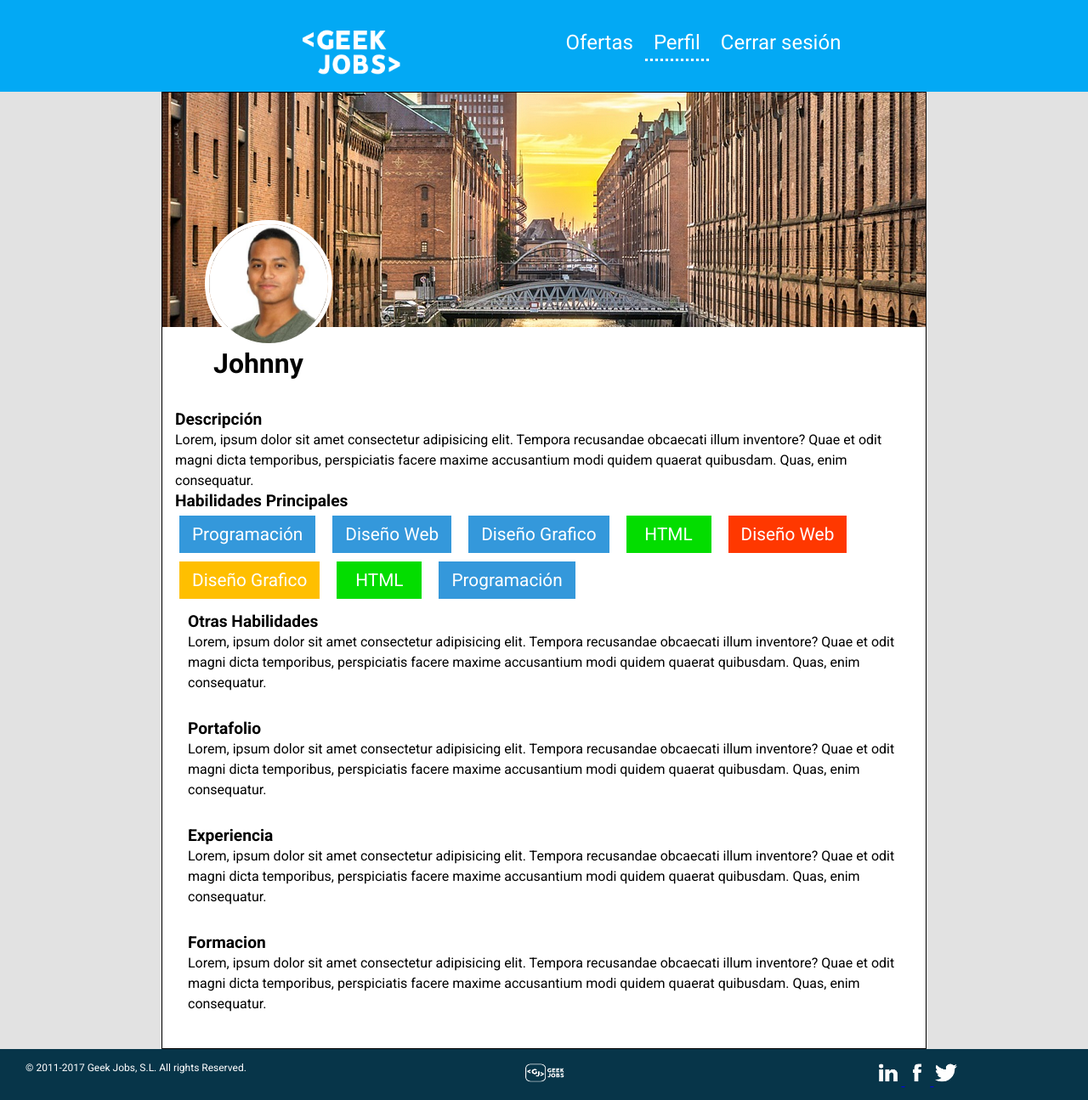
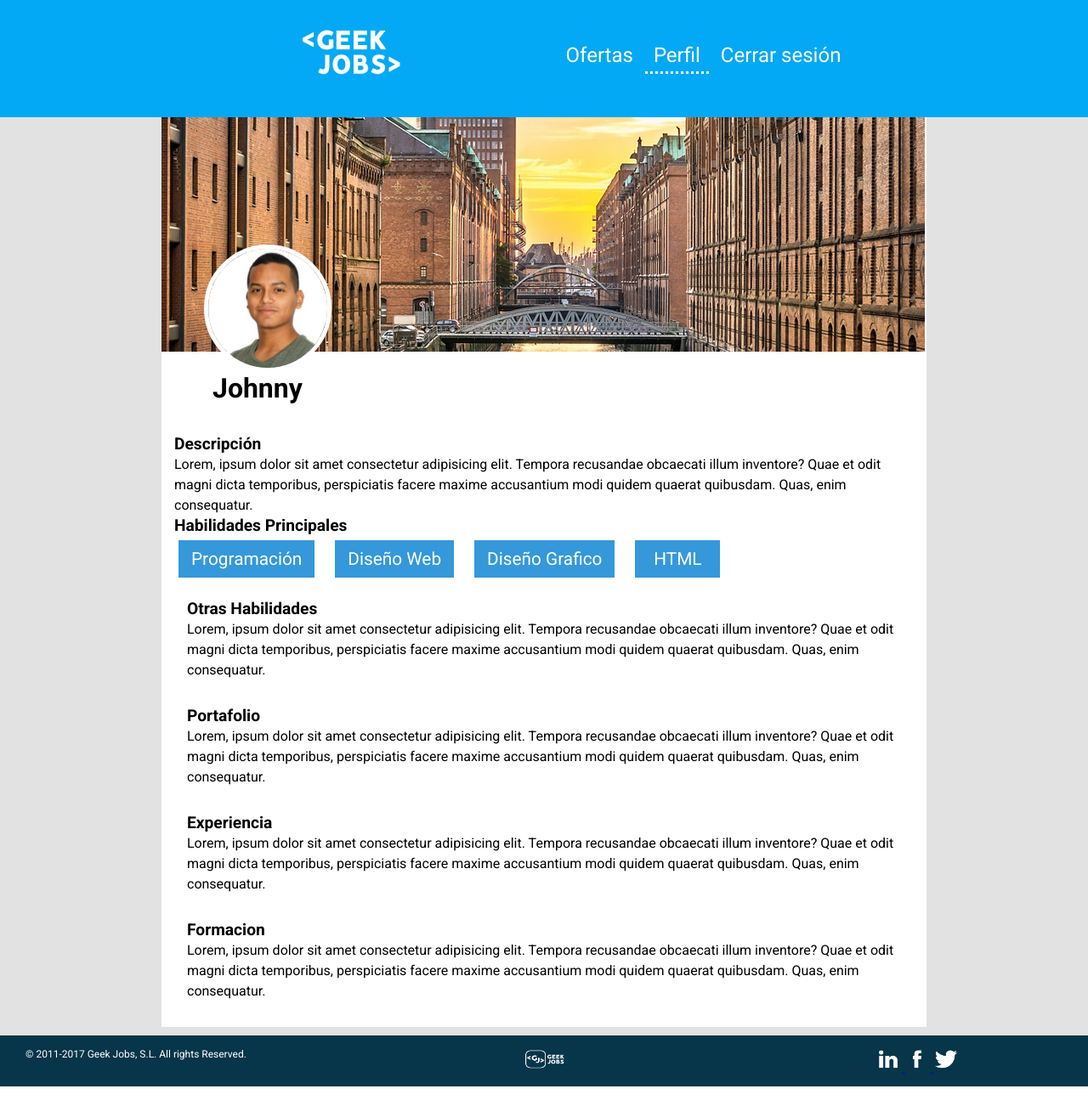
Before and after one commit to JLDRM/Caso-Pr-ctico-Front-End-J3IM, a PHP site: page /ismail.html in a window 1280 px wide. Shown: the whole page at 85% size. Run offline with PHP 8.4, Linux system fonts and the light colour scheme.

Commit message:
Header sin 108px de altura

```diff
--- a/assets/css/ismail.css
+++ b/assets/css/ismail.css
@@ -98,7 +98,6 @@ body {
   background-color: #e2e2e2; }
 
 header {
-  height: 108px;
   display: flex;
   background: #03A9F4;
   padding-bottom: 6px;
@@ -129,7 +128,6 @@ header {
 section {
   width: 900px;
   margin: 0 auto;
-  border: 1px solid black;
   background: white; }
   sectionsection .perfil {
     width: 100%;
@@ -153,8 +151,7 @@ section {
 
 .title {
   font-size: 2em;
-  margin-bottom: 1em;
-  margin-left: 60px;
+  margin: 0 0 1em 60px;
   align-content: center;
   font-weight: bold; }
 
@@ -168,7 +165,6 @@ section {
 .mm ul li {
   list-style: none;
   display: inline-block;
-  float: left;
   border: 5px solid transparent; }
   .mm ul li a {
     display: block;
--- a/assets/css/ismail.scss
+++ b/assets/css/ismail.scss
@@ -101,7 +101,6 @@ body {
 }
 
 header {
-    height: 108px;
     display: flex;
     background: #03A9F4;
     padding-bottom: 6px;
@@ -140,7 +139,6 @@ header {
 section {
     width: 900px;
     margin: 0 auto;
-    border: 1px solid black;
     background: white;
     &section .perfil {
         width: 100%;
@@ -170,8 +168,7 @@ section {
 
 .title {
     font-size: 2em;
-    margin-bottom: 1em;
-    margin-left: 60px;
+    margin: 0 0 1em 60px;
     align-content: center;
     font-weight: bold;
 }
@@ -188,7 +185,6 @@ section {
 .mm ul li {
     list-style: none;
     display: inline-block;
-    float: left;
     border: 5px solid transparent;
     & a {
         display: block;
--- a/ismail.html
+++ b/ismail.html
@@ -1,6 +1,7 @@
 <!DOCTYPE html>
 <html lang="en">
 <!-- Alternate name: Bitjobs -->
+
 <head>
     <meta charset="UTF-8">
     <meta name="viewport" content="width=device-width, initial-scale=1.0">
@@ -68,21 +69,10 @@
                             <a class="b" href="#">Diseño Grafico</a>
                         </li>
                         <li>
-                            <a class="g" href="#">HTML</a>
+                            <a class="b" href="#">HTML</a>
                         </li>
 
-                        <li>
-                            <a class="r" href="#">Diseño Web</a>
-                        </li>
-                        <li>
-                            <a class="o" href="#">Diseño Grafico</a>
-                        </li>
-                        <li>
-                            <a class="g" href="#">HTML</a>
-                        </li>
-                        <li>
-                            <a class="b" href="#">Programación</a>
-                        </li>
+
                     </ul>
                 </div>
             </div>
```
Also changed, not shown: 1 other file.
